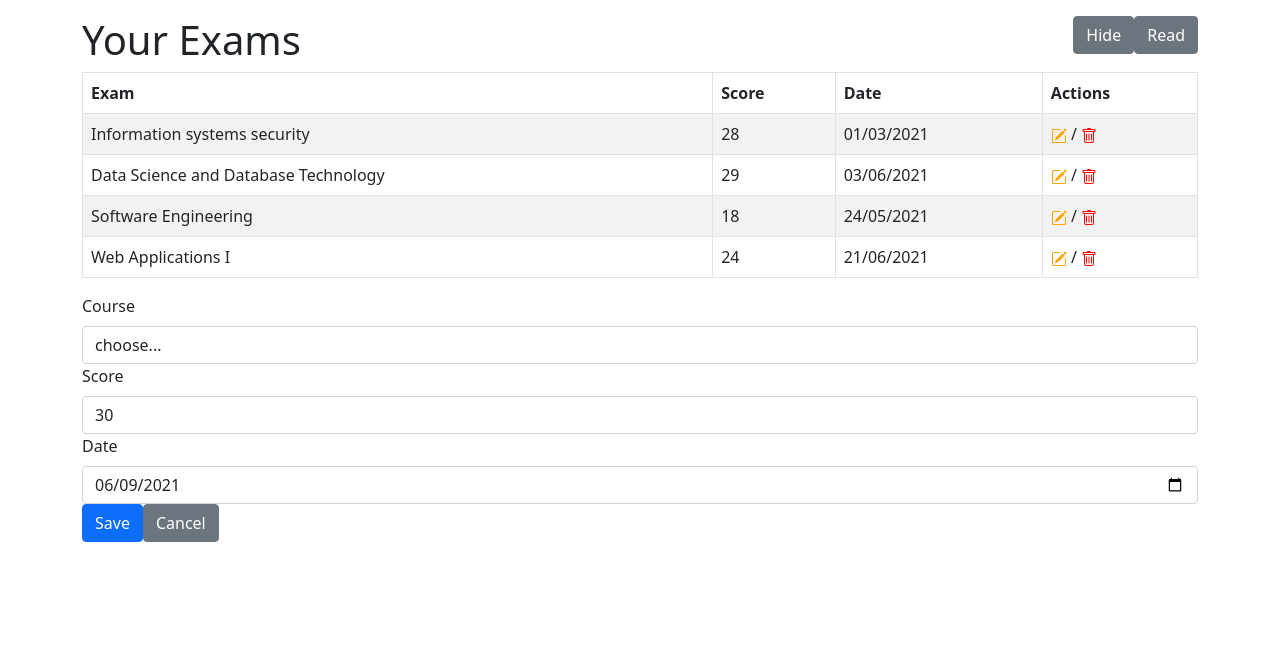
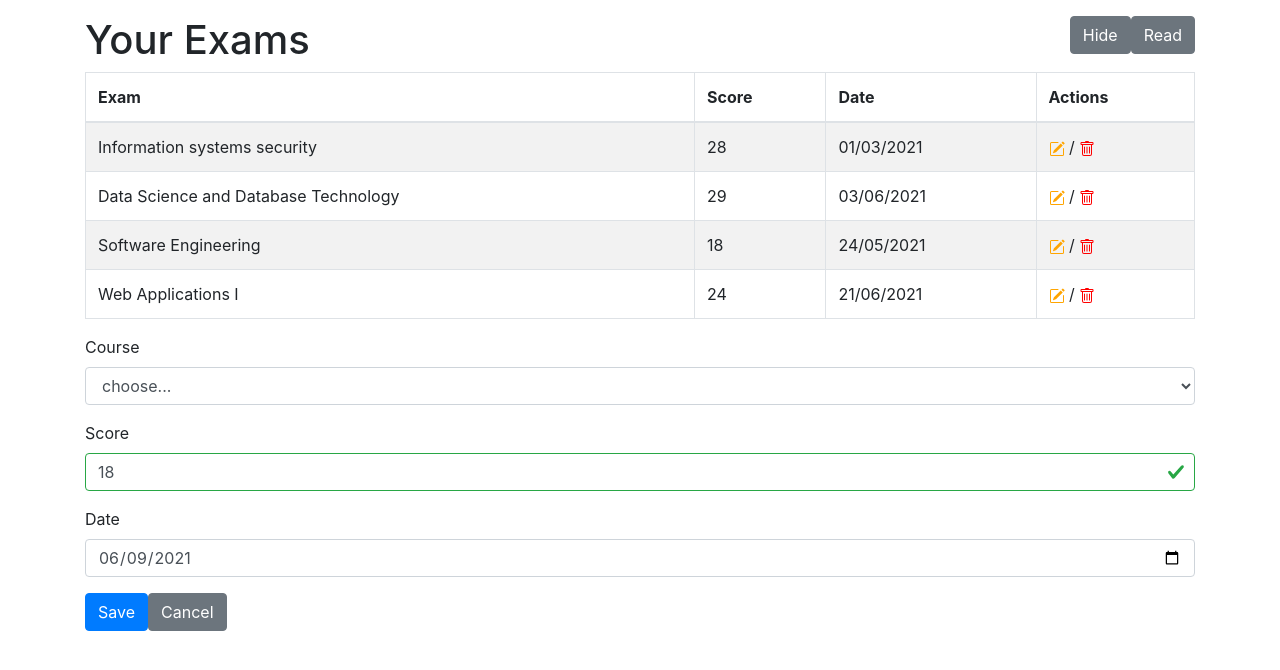
Before and after one commit to fgaraffo/AW1-L10-react-scores, a React (Create React App) app: page / in a window 1280 px wide. Both pictures are taken after a click on the button "Add". Shown: the top 670 px of the page. Built offline with nearby package versions, Linux system fonts and the light colour scheme.

Commit message:
added initial Form validation

```diff
--- a/package.json
+++ b/package.json
@@ -6,7 +6,7 @@
     "@testing-library/jest-dom": "^5.13.0",
     "@testing-library/react": "^11.2.7",
     "@testing-library/user-event": "^12.8.3",
-    "bootstrap": "^5.0.1",
+    "bootstrap": "^4.6.0",
     "dayjs": "^1.10.5",
     "react": "^17.0.2",
     "react-bootstrap": "^1.6.1",
--- a/src/ExamComponents.js
+++ b/src/ExamComponents.js
@@ -1,4 +1,4 @@
-import { Form, Table, Button } from "react-bootstrap";
+import { Form, Table, Button, Alert } from "react-bootstrap";
 import { useState, useContext } from "react";
 import { iconDelete, iconEdit } from './icons';
 import dayjs from 'dayjs';
@@ -16,6 +16,13 @@ function ExamTable(props) {
     const addExam = (exam) => {
         setExams((oldExams) => [...oldExams, exam]);
         //setExams((oldExams) => oldExams.concat(exam));
+    };
+
+    const checkExam = (course) => {
+        if (exams.filter( ex => ex.coursecode === course).length === 0)
+            return true;
+        else
+            return false;
     };
 
     return (
@@ -41,7 +48,7 @@ function ExamTable(props) {
                 </tbody>
             </Table>
             {showForm ?
-                <ExamForm courses={props.courses}
+                <ExamForm checkExam={ (course) => checkExam(course) } courses={props.courses}
                     addExam={(exam) => { addExam(exam); setShowForm(false); }}
                     cancel={() => setShowForm(false)} /> :
                 <Button variant='success' onClick={() => setShowForm(true)}>Add</Button>}
@@ -82,27 +89,53 @@ function RowControl(props) {
 
 function ExamForm(props) {
     const [course, setCourse] = useState('');
-    const [score, setScore] = useState(30);
+    const [score, setScore] = useState(18);
     const [date, setDate] = useState(dayjs());
+    const [error, setError] = useState(''); //false
+ //   const [validated, setValidated] = useState(false);
 
     const handleSubmit = (event) => {
         event.preventDefault();
+        //FORM VALIDATION
+        if ( course !== '' && props.checkExam(course) && score<=31 && score>=18){
         const exam = { coursecode: course, score: score, date: date };
         props.addExam(exam);
+        // setValidated(true);
+        }
+        else if (course === '') {setError('Scegliere un corso dalla lista.');}
+        else if (!props.checkExam(course)) {setError(`Il corso ${course} è già presente.`);}
+        else if (score>=31 || score<=18) {setError(`Voto ${score} non valido. Inserire un voto compreso tra 18 e 31.`);}
+       // setValidated(true);
    };
 
+  // noValidate validated={validated}
+
     return (
+        <>
+        {error ? <Alert variant="danger" onClose={() => setError(false)} dismissible>{error}</Alert> : false }
         <Form onSubmit={handleSubmit}>
-            <Form.Group controlId='selectedCourse' hasValidation>
+            <Form.Group controlId='selectedCourse'>
                 <Form.Label>Course</Form.Label>
-                <Form.Control as='select' defaultValue='' value={course} onChange={(ev) => setCourse(ev.target.value)}>
+                <Form.Control as='select' value={course} onChange={(ev) => setCourse(ev.target.value)}
+                 isValid={ course !== '' && props.checkExam(course)}
+                 isInvalid={ !props.checkExam(course)}
+                  required>
                     <option hidden disabled value=''>choose...</option>
                     {props.courses.map(c => <option key={c.coursecode} value={c.coursecode}>{c.name}</option>)}
                 </Form.Control>
+                <Form.Control.Feedback type="invalid">
+              Il corso è già presente nella lista.
+            </Form.Control.Feedback>
             </Form.Group>
-            <Form.Group controlId='selectedScore'>
+            <Form.Group controlId='selectedScore' >
                 <Form.Label>Score</Form.Label>
-                <Form.Control type='number' min={18} max={31} value={score} onChange={(ev) => setScore(ev.target.value)}/>
+                <Form.Control type='number' min={18} max={31} value={score} onChange={(ev) => setScore(ev.target.value)}
+                isValid={score<=31 && score>=18}
+                isInvalid={score>31 || score<18}
+                 required/>
+                <Form.Control.Feedback type="invalid">
+              Il voto deve essere compreso tra 18 e 30.
+            </Form.Control.Feedback>
             </Form.Group>
             <Form.Group controlId='selectedDate'>
                 <Form.Label>Date</Form.Label>
@@ -111,6 +144,7 @@ function ExamForm(props) {
             <Button onClick={handleSubmit}>Save</Button>
             <Button variant='secondary' onClick={props.cancel}>Cancel</Button>
         </Form>
+        </>
     );
 };
 
```
Also changed, not shown: 1 other file (tests, documents, lock files or other folders).
